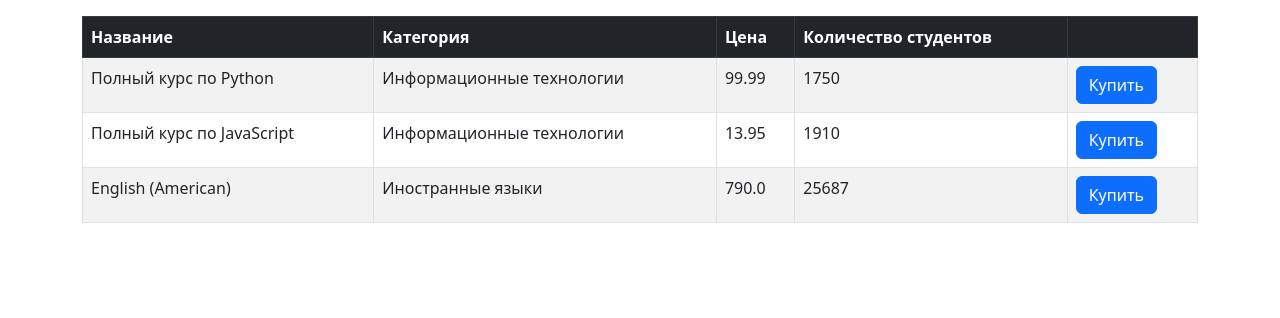
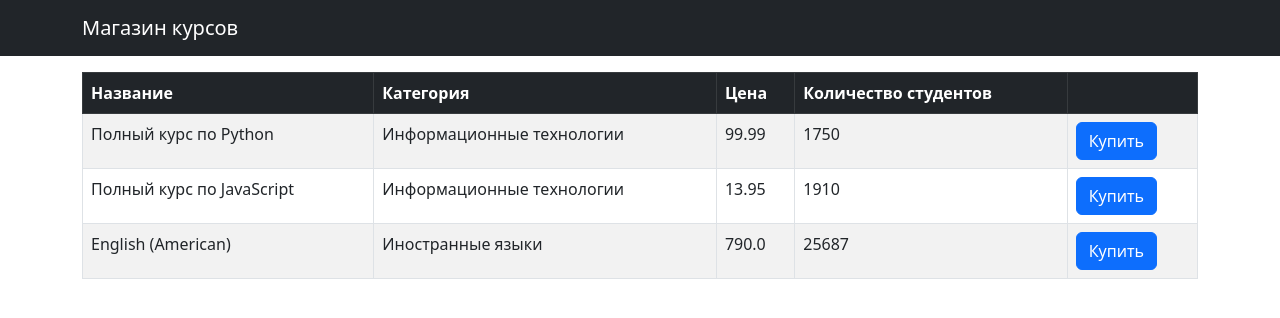
Before and after one commit to timofey-ivashchenko/bogdan-stashchuk-python-course, a Django app: page /shop/ in a window 1280 px wide. Shown: the top 318 px of the page. Run offline with Django 4.2, Linux system fonts and the light colour scheme; data comes from the database, SQL or seed files in the repository.

Commit message:
Добавлена панель навигации и динамический заголовок страницы.

```diff
--- a/shop/templates/base.html
+++ b/shop/templates/base.html
@@ -6,9 +6,15 @@
 <meta name="description" content="Полный курс по Python Богдана Стащука">
 <meta name="viewport" content="initial-scale=1.0, width=device-width">
 
-<title>Веб-сайт на Django</title>
+<title>{% block title %}{% endblock %}</title>
 
 <link href="https://cdn.jsdelivr.net/npm/bootstrap@5.2.3/dist/css/bootstrap.min.css" rel="stylesheet" integrity="sha384-rbsA2VBKQhggwzxH7pPCaAqO46MgnOM80zW1RWuH61DGLwZJEdK2Kadq2F9CUG65" crossorigin="anonymous">
+
+<nav class="bg-dark navbar navbar-dark">
+	<div class="container">
+		<a href="" class="navbar-brand">Магазин курсов</a>
+	</div>
+</nav>
 
 <main class="container">
 	{% block content %}
--- a/shop/templates/courses.html
+++ b/shop/templates/courses.html
@@ -1,4 +1,7 @@
 {% extends 'base.html' %}
+
+{% block title %}Все курсы{% endblock %}
+
 {% block content %}
 <table class="table table-bordered table-hover table-striped mt-3">
 	<thead class="table-dark">
```
